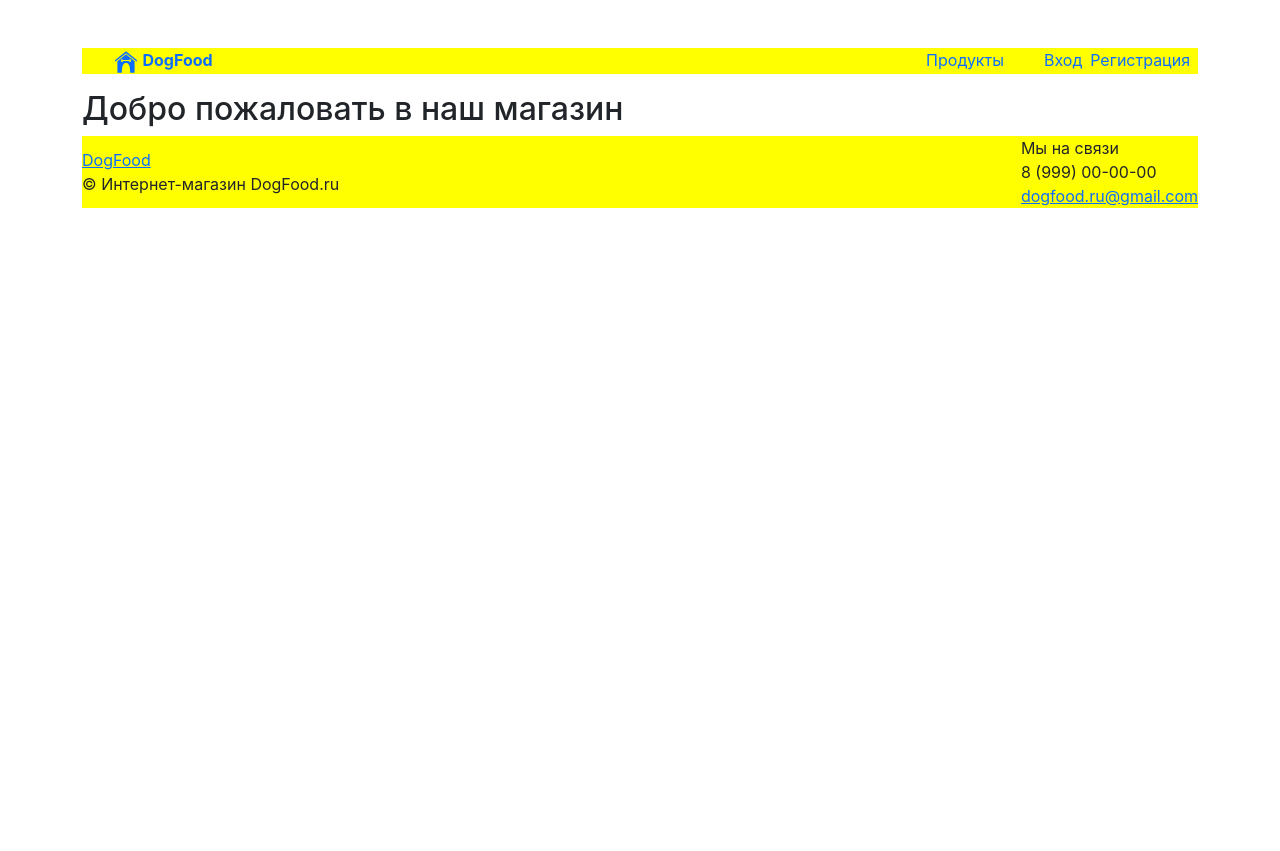
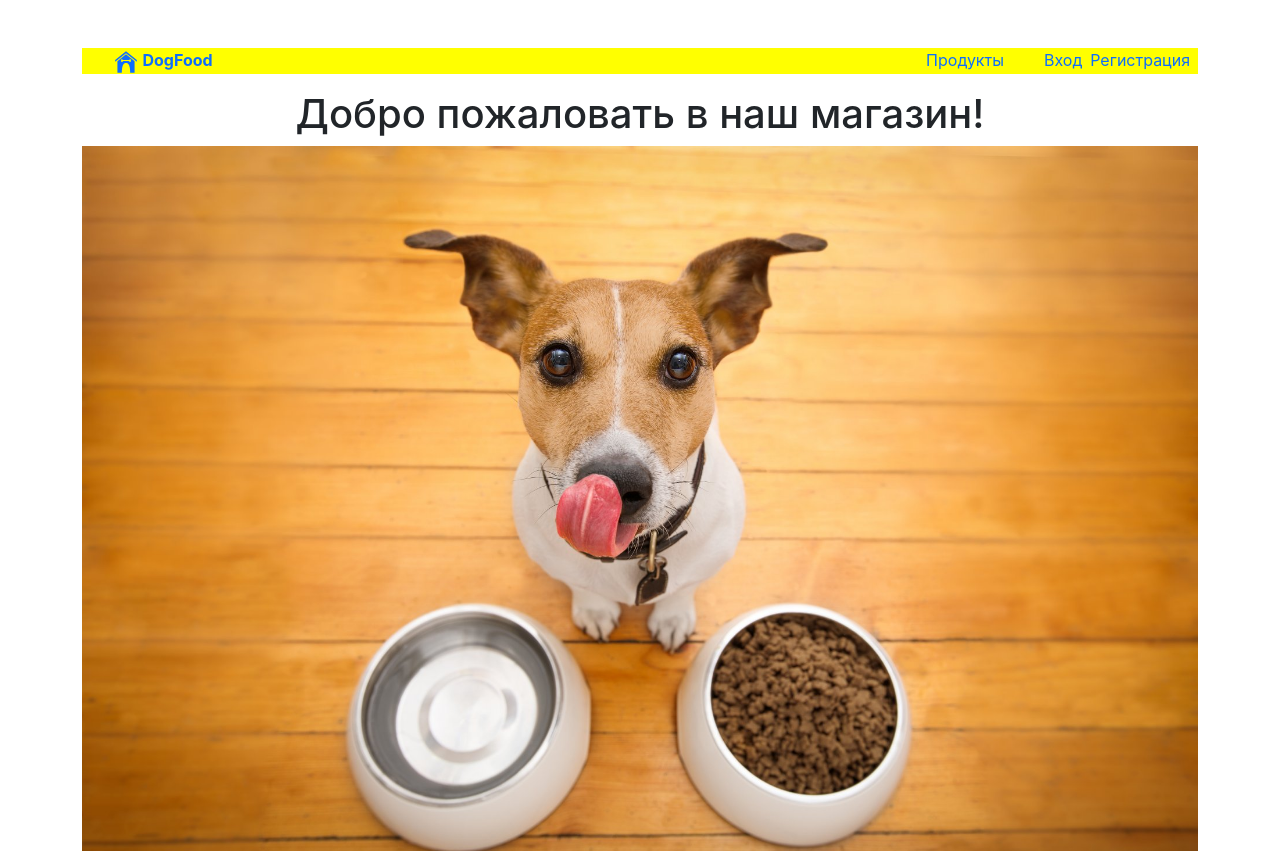
Before and after one commit to lev33/dogfood, a React (Create React App) app: page / in a window 1280 px wide. Shown: the top 851 px of the page. Before the commit the page ends 800 px from the top, so only its background shows below. Built offline with nearby package versions, Linux system fonts and the light colour scheme.

Commit message:
change Main

```diff
--- a/src/components/Main/Main.jsx
+++ b/src/components/Main/Main.jsx
@@ -1,7 +1,10 @@
+import dog from './dog.jpeg';
+
 export function Main() {
   return (
-    <main>
-      <h2>Добро пожаловать в наш магазин</h2>
-    </main>
+    <div>
+      <h1 className="d-flex justify-content-center">Добро пожаловать в наш магазин!</h1>
+      <img src={dog} className="card-img-top" alt="..." />
+    </div>
   );
 }
```
Also changed, not shown: src/components/Main/dog.jpeg (added).
